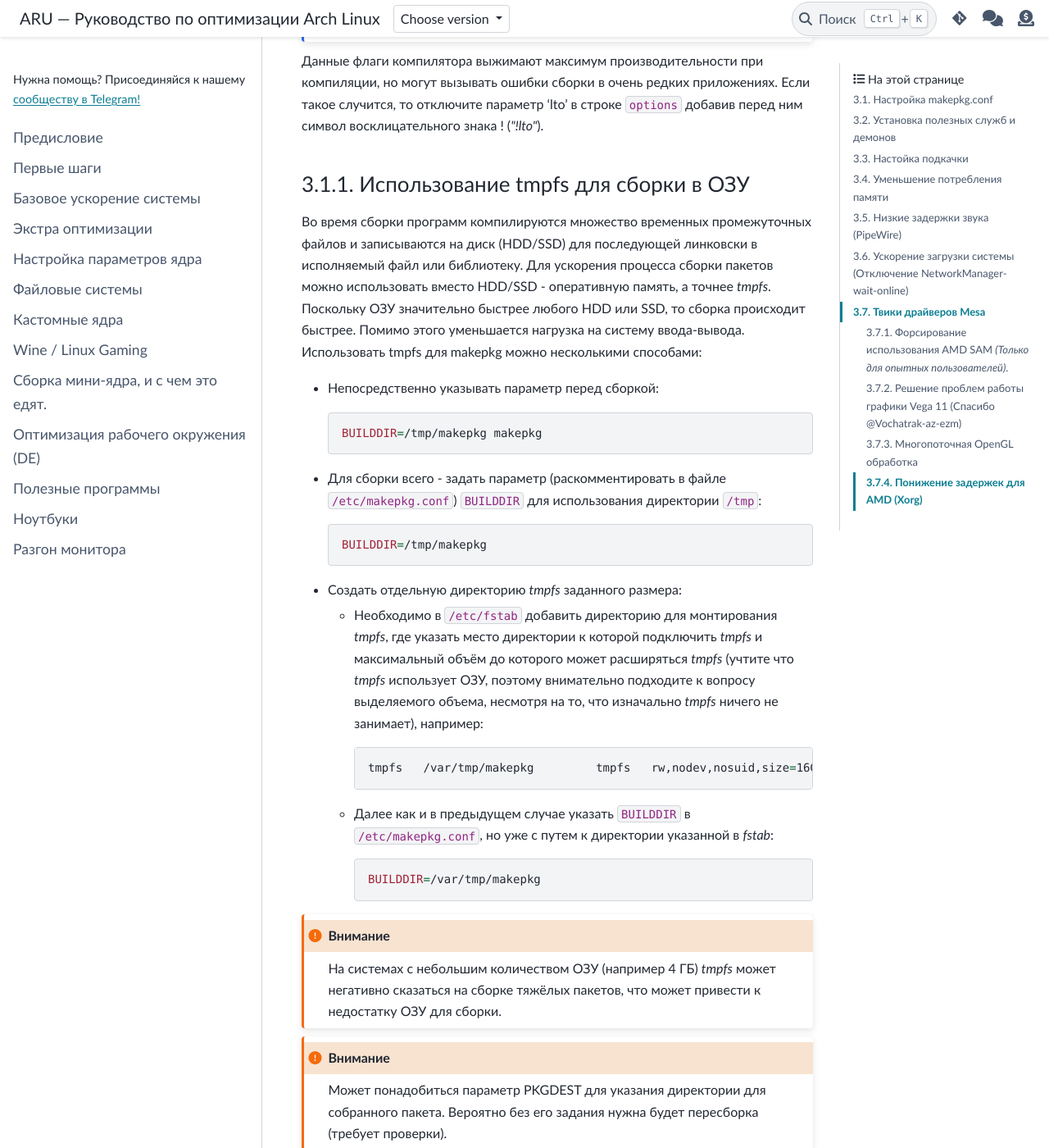
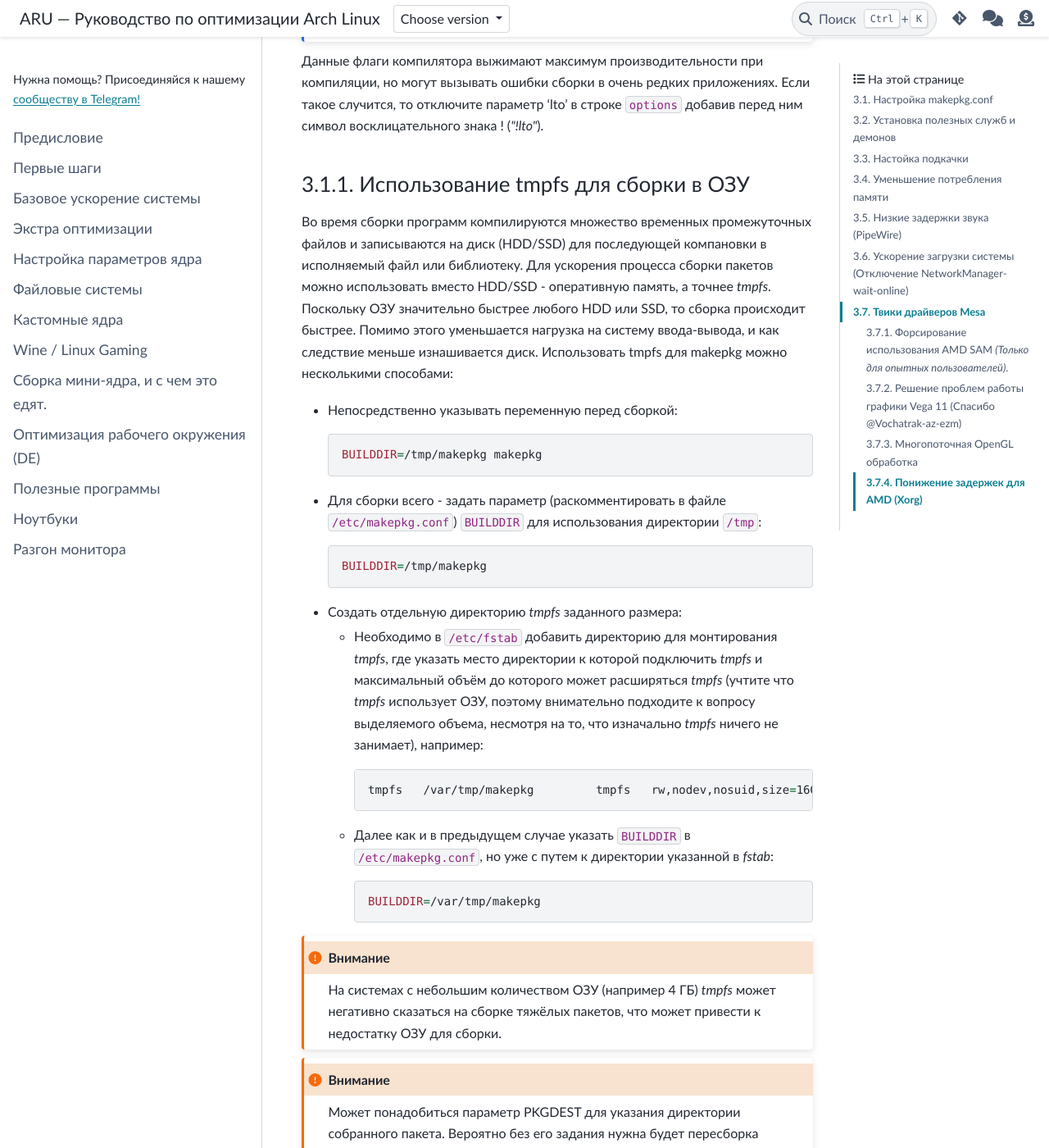
Before and after one commit to ventureoo/ARU, a Sphinx documentation site: the page built from docs/source/generic-system-acceleration.rst, in a window 1280 px wide and 1400 px high, scrolled down 796 px. Shown: the whole window at 82% size. Built offline with Sphinx 7.4.7 and the PyData theme 0.15.4, drawn with Linux system fonts in a browser that asks for light colours; some of the changed text lies outside the part shown.

Commit message:
generic-system-acceleration: Some style nits

```diff
--- a/docs/source/generic-system-acceleration.rst
+++ b/docs/source/generic-system-acceleration.rst
@@ -51,47 +51,72 @@
 ``options`` добавив перед ним символ восклицательного знака  !
 (*"!lto"*).
 
-.. index:: makepkg, ccache, native-compilation
-.. _enabling_ccache:
+.. index:: makepkg, tmpfs, native-compilation
+.. _makepkg_tmpfs:
 
---------------------------------------------
- Использование tmpfs для сборки в ОЗУ
---------------------------------------------
+---------------------------------------
+Использование tmpfs для сборки в ОЗУ
+---------------------------------------
 
-Во время сборки программ компилируются множество временных промежуточных файлов и записываются на диск (HDD/SSD) для последующей линковски в исполняемый файл или библиотеку. Для ускорения процесса сборки пакетов можно использовать вместо HDD/SSD - оперативную память, а точнее *tmpfs*. Поскольку ОЗУ значительно быстрее любого HDD или SSD, то сборка происходит быстрее. Помимо этого уменьшается нагрузка на систему ввода-вывода. Использовать tmpfs для makepkg можно несколькими способами:
+Во время сборки программ компилируются множество временных
+промежуточных файлов и записываются на диск (HDD/SSD) для последующей
+компановки в исполняемый файл или библиотеку. Для ускорения процесса
+сборки пакетов можно использовать вместо HDD/SSD - оперативную память,
+а точнее *tmpfs*. Поскольку ОЗУ значительно быстрее любого HDD или
+SSD, то сборка происходит быстрее. Помимо этого уменьшается нагрузка
+на систему ввода-вывода, и как следствие меньше изнашивается диск.
+Использовать tmpfs для makepkg можно несколькими способами:
 
-- Непосредственно указывать параметр перед сборкой::
-
+- Непосредственно указывать переменную перед сборкой::
 
    BUILDDIR=/tmp/makepkg makepkg
 
 
-- Для сборки всего - задать параметр (раскомментировать в файле ``/etc/makepkg.conf``) ``BUILDDIR`` для использования директории ``/tmp``::
-
+- Для сборки всего - задать параметр (раскомментировать в файле
+  ``/etc/makepkg.conf``) ``BUILDDIR`` для использования директории
+  ``/tmp``::
 
    BUILDDIR=/tmp/makepkg
 
 
 - Создать отдельную директорию *tmpfs* заданного размера:
 
-  - Необходимо в ``/etc/fstab`` добавить директорию для монтирования *tmpfs*, где указать место директории к которой подключить *tmpfs* и максимальный объём до которого может расширяться *tmpfs* (учтите что *tmpfs* использует ОЗУ, поэтому внимательно подходите к вопросу выделяемого объема, несмотря на то, что изначально *tmpfs* ничего не занимает), например::
+  - Необходимо в ``/etc/fstab`` добавить директорию для монтирования
+    *tmpfs*, где указать место директории к которой подключить *tmpfs*
+    и максимальный объём до которого может расширяться *tmpfs* (учтите
+    что *tmpfs* использует ОЗУ, поэтому внимательно подходите к
+    вопросу выделяемого объема, несмотря на то, что изначально *tmpfs*
+    ничего не занимает), например::
 
      tmpfs   /var/tmp/makepkg         tmpfs   rw,nodev,nosuid,size=16G          0  0
 
-  - Далее как и в предыдущем случае указать ``BUILDDIR`` в ``/etc/makepkg.conf``, но уже с путем к директории указанной в *fstab*::
+  - Далее как и в предыдущем случае указать ``BUILDDIR`` в
+    ``/etc/makepkg.conf``, но уже с путем к директории указанной в
+    *fstab*::
 
      BUILDDIR=/var/tmp/makepkg
 
-.. attention:: На системах с небольшим количеством ОЗУ (например 4 ГБ) *tmpfs* может негативно сказаться на сборке тяжёлых пакетов, что может привести к недостатку ОЗУ для сборки.
-.. attention:: Может понадобиться параметр PKGDEST для указания директории для собранного пакета. Вероятно без его задания нужна будет пересборка (требует проверки).
+.. attention:: На системах с небольшим количеством ОЗУ (например 4 ГБ)
+   *tmpfs* может негативно сказаться на сборке тяжёлых пакетов, что
+   может привести к недостатку ОЗУ для сборки.
 
-Количество доступного и используемого места в *tmpfs* можно посмотреть::
+.. attention:: Может понадобиться параметр PKGDEST для указания
+   директории собранного пакета. Вероятно без его задания нужна
+   будет пересборка (требует проверки).
+
+Количество доступного и используемого места в *tmpfs* можно
+посмотреть::
 
   df -h
 
-будет отображена информация почти о всех файоовых системах. В списке только нужно будет найти необходимую строчку, либо добавить grep к команде, например::
+Будет отображена информация почти о всех файоовых системах. В списке
+только нужно будет найти необходимую строчку, либо добавить grep к
+команде, например::
 
   df -h | grep makepkg
+
+.. index:: makepkg, ccache, native-compilation
+.. _enabling_ccache:
 
 -----------------------
 Включение ccache
```
